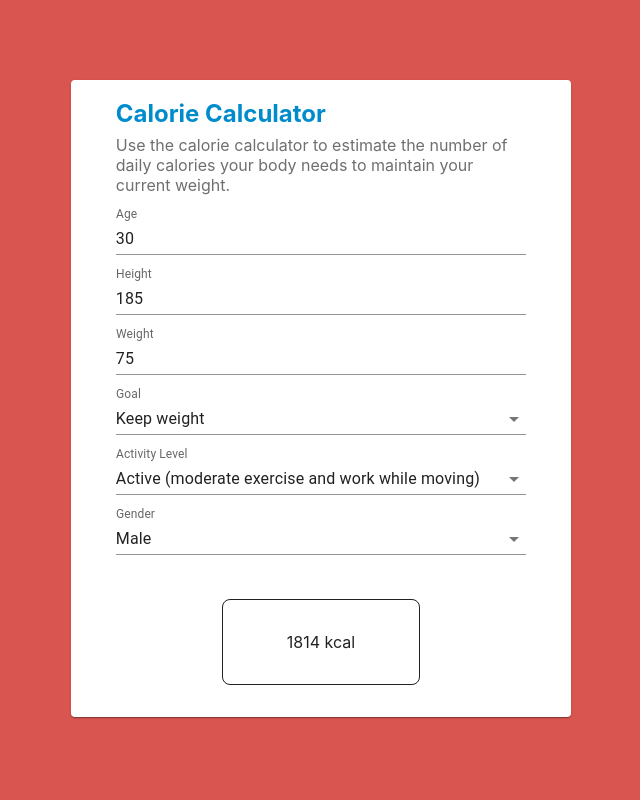
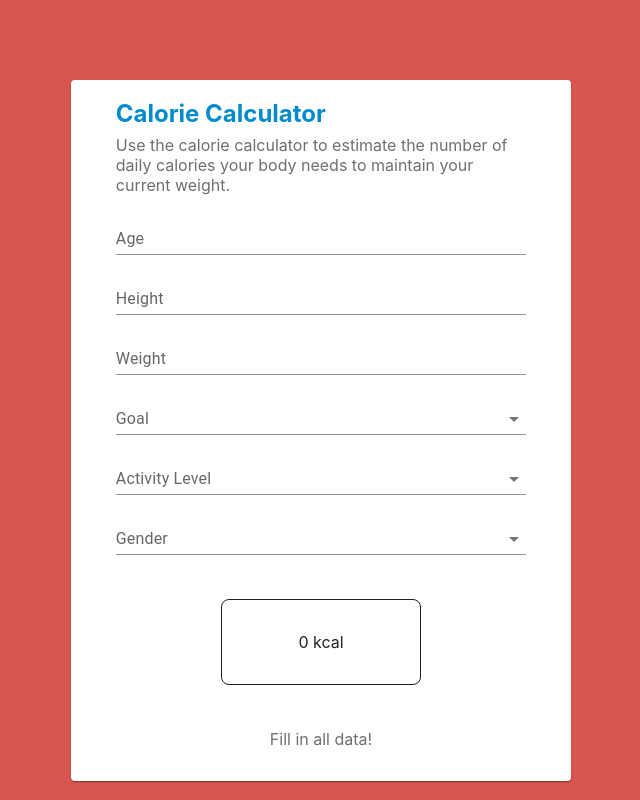
Before and after one commit to CalvinLanger/Caloric-Demand-Calculator, a React (Create React App) app: page / in a window 1280 px wide. Shown: the whole page, without its empty margins (319-959 px from the left). Built offline with nearby package versions, Linux system fonts and the light colour scheme.

Commit message:
Add logical and style to program

```diff
--- a/src/App.css
+++ b/src/App.css
@@ -39,13 +39,21 @@
   color: #008ccc;
 }
 
-.title-card p{
+.title-card p, .alert{
   color: #6f6f6f;
 }
 
 .result-board{
+  display: flex;
+  justify-content: center;
+  align-items: center;
   margin: 2rem auto;
-  padding: 2rem 4rem;
+  padding: 2rem 3.4rem;
   border: 1px solid;
   border-radius: 0.5rem;
+  width: 200px;
 }
+
+.alert{
+  margin: 0 auto 2rem;
+}
--- a/src/App.js
+++ b/src/App.js
@@ -52,12 +52,12 @@ const genders = [
 function App() {
 
   let result = 0;
-  const [goal, setGoal] = useState('Keep');
-  const [activity, setActivity] = useState('very-active');
-  const [age, setAge] = useState('30');
-  const [height, setHeight] = useState('185');
-  const [weight, setWeight] = useState('75');
-  const [gender, setGender] = useState('Male');
+  const [goal, setGoal] = useState('');
+  const [activity, setActivity] = useState('');
+  const [age, setAge] = useState('');
+  const [height, setHeight] = useState('');
+  const [weight, setWeight] = useState('');
+  const [gender, setGender] = useState('');
 
 
 
@@ -90,32 +90,30 @@ function App() {
 
   if (gender === "Female") {
     if (goal === "Loss") {
-      result = Math.trunc(woman_BMR) - 500;
+      activityLevelChoosen(woman_BMR, -500);
     } else if (goal === "Gain") {
-      result = Math.trunc(woman_BMR) + 300;
+      activityLevelChoosen(woman_BMR, 300);
     } else {
-      result = Math.trunc(woman_BMR);
+      activityLevelChoosen(woman_BMR, 0);
     }
   } else if (gender === "Male") {
     if (goal === "Loss") {
-      result = Math.trunc(male_BMR) - 500;
+      activityLevelChoosen(male_BMR, -500);
     } else if (goal === "Gain") {
-      result = Math.trunc(male_BMR) + 300;
+      activityLevelChoosen(male_BMR, 300);
     } else {
-      result = Math.trunc(male_BMR);
+      activityLevelChoosen(male_BMR, 0);
     }
   }
-  function activityLevelChoosen() {
+  function activityLevelChoosen(genderBMR, goal) {
     if (activity === "lightly-active") {
-      return result * 1.4;
+      result = Math.trunc(genderBMR * 1.4 + goal);
     } else if (activity === "moderately-active") {
-      return result * 1.6;
+      result = Math.trunc(genderBMR * 1.6 + goal);
     } else if (activity === "very-active") {
-      return result * 1.8;
+      result = Math.trunc(genderBMR * 1.8 + goal);
     } else if (activity === "extra-active") {
-      return result * 2.2;
-    } else {
-      return "error";
+      result = Math.trunc(genderBMR * 2.2 + goal);
     }
   };
 
@@ -132,7 +130,7 @@ function App() {
           label="Age"
           value={age}
           onChange={ageHandler}
-          InputProps={{ inputProps: { min: 0 } }}
+          InputProps={{ inputProps: { min: 0, max: 140 } }}
           variant="standard"
         />
 
@@ -142,7 +140,7 @@ function App() {
           label="Height"
           value={height}
           onChange={heightHandler}
-          InputProps={{ inputProps: { min: 0 } }}
+          InputProps={{ inputProps: { min: 0, max: 300 } }}
           variant="standard"
         />
 
@@ -152,7 +150,7 @@ function App() {
           label="Weight"
           value={weight}
           onChange={weightHandler}
-          InputProps={{ inputProps: { min: 0 } }}
+          InputProps={{ inputProps: { min: 0, max: 600 } }}
           variant="standard"
         />
 
@@ -200,7 +198,10 @@ function App() {
             </MenuItem>
           ))}
         </TextField>
-        <div id="result" className="result-board">{result} kcal</div>
+        <div id="result" className="result-board">
+          {result} kcal
+        </div>
+        <p className="alert">Fill in all data!</p>
       </Card>
     </div >
   );
```
